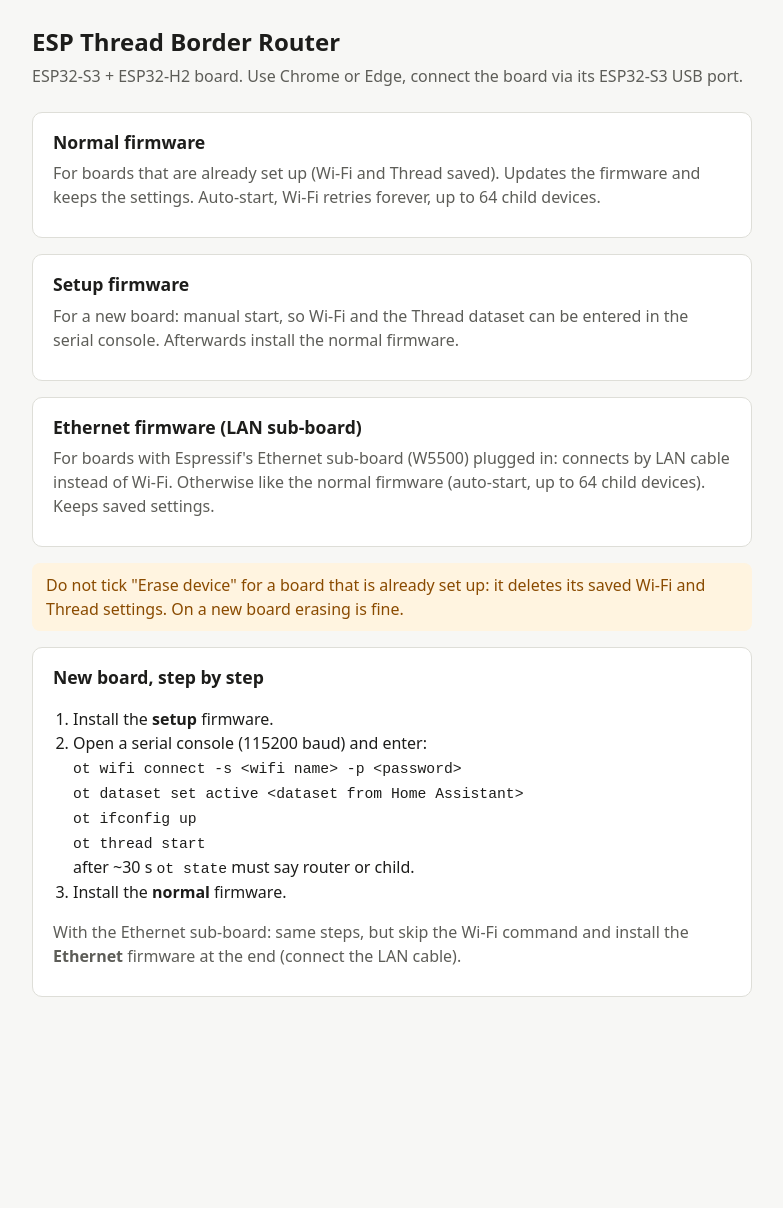
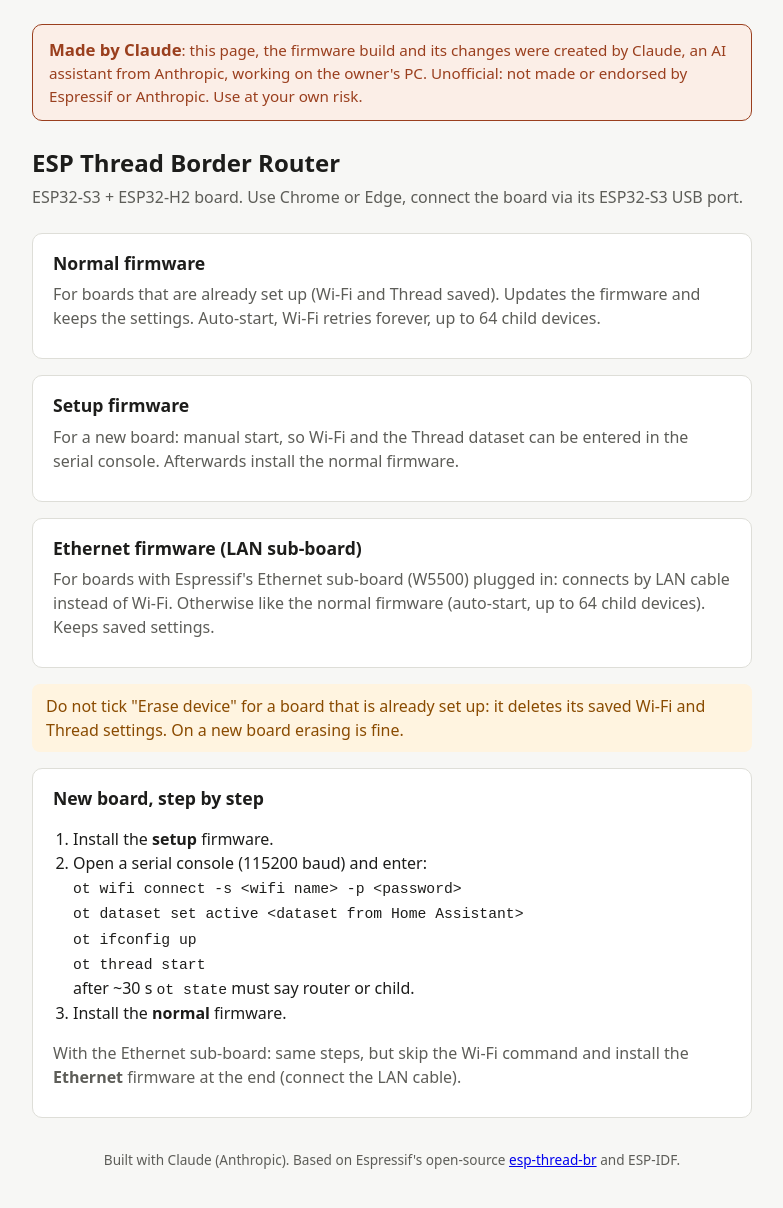
Before and after one commit to StefanvonAllmen/esp-thread-br-flasher, a plain HTML site: page index.html in a window 1280 px wide. Shown: the whole page, without its empty margins (248-1031 px from the left). Before the commit the page ends 1061 px from the top, so only its background shows below. Drawn offline with Linux system fonts and the light colour scheme.

Commit message:
Firmware update 2026-11-24 23:47

```diff
--- a/index.html
+++ b/index.html
@@ -6,9 +6,9 @@
 <title>Thread Border Router Flasher</title>
 <script type="module" src="https://unpkg.com/esp-web-tools@10.0.1/dist/web/install-button.js?module"></script>
 <style>
-  :root { --bg: #f7f7f5; --fg: #1d1d1b; --muted: #5d5d58; --card: #ffffff; --line: #deded8; --warn: #8a4b00; --warnbg: #fff4e0; }
+  :root { --bg: #f7f7f5; --fg: #1d1d1b; --muted: #5d5d58; --card: #ffffff; --line: #deded8; --warn: #8a4b00; --warnbg: #fff4e0; --claude: #9a3f1e; --claudebg: #fbeee7; }
   @media (prefers-color-scheme: dark) {
-    :root { --bg: #1a1a19; --fg: #ececea; --muted: #a5a59f; --card: #242423; --line: #3a3a38; --warn: #ffc46b; --warnbg: #3a2c14; }
+    :root { --bg: #1a1a19; --fg: #ececea; --muted: #a5a59f; --card: #242423; --line: #3a3a38; --warn: #ffc46b; --warnbg: #3a2c14; --claude: #f0a585; --claudebg: #3a231a; }
   }
   body { margin: 0; background: var(--bg); color: var(--fg); font: 16px/1.5 system-ui, sans-serif; }
   main { max-width: 720px; margin: 0 auto; padding: 24px 16px 48px; }
@@ -19,11 +19,21 @@
   .card p { margin: 0 0 12px; color: var(--muted); }
   .warn { background: var(--warnbg); color: var(--warn); border-radius: 8px; padding: 10px 14px; margin: 16px 0; }
   code { font-size: 0.92em; }
+  .made-by { background: var(--claudebg); color: var(--claude); border: 1px solid var(--claude); border-radius: 10px;
+             padding: 12px 16px; margin: 0 0 24px; font-size: 0.95rem; }
+  .made-by strong { font-size: 1.05rem; }
+  footer { color: var(--muted); font-size: 0.85rem; margin-top: 32px; text-align: center; }
   ol { padding-left: 20px; }
 </style>
 </head>
 <body>
 <main>
+  <div class="made-by">
+    <strong>Made by Claude</strong>: this page, the firmware build and its changes were created by Claude,
+    an AI assistant from Anthropic, working on the owner's PC. Unofficial: not made or endorsed by
+    Espressif or Anthropic. Use at your own risk.
+  </div>
+
   <h1>ESP Thread Border Router</h1>
   <p class="sub">ESP32-S3 + ESP32-H2 board. Use Chrome or Edge, connect the board via its ESP32-S3 USB port.</p>
 
@@ -66,6 +76,8 @@
     <p>With the Ethernet sub-board: same steps, but skip the Wi-Fi command and install the
        <b>Ethernet</b> firmware at the end (connect the LAN cable).</p>
   </div>
+  <footer>Built with Claude (Anthropic). Based on Espressif's open-source
+    <a href="https://github.com/espressif/esp-thread-br">esp-thread-br</a> and ESP-IDF.</footer>
 </main>
 </body>
 </html>
```
Also changed, not shown: 1 other file.
